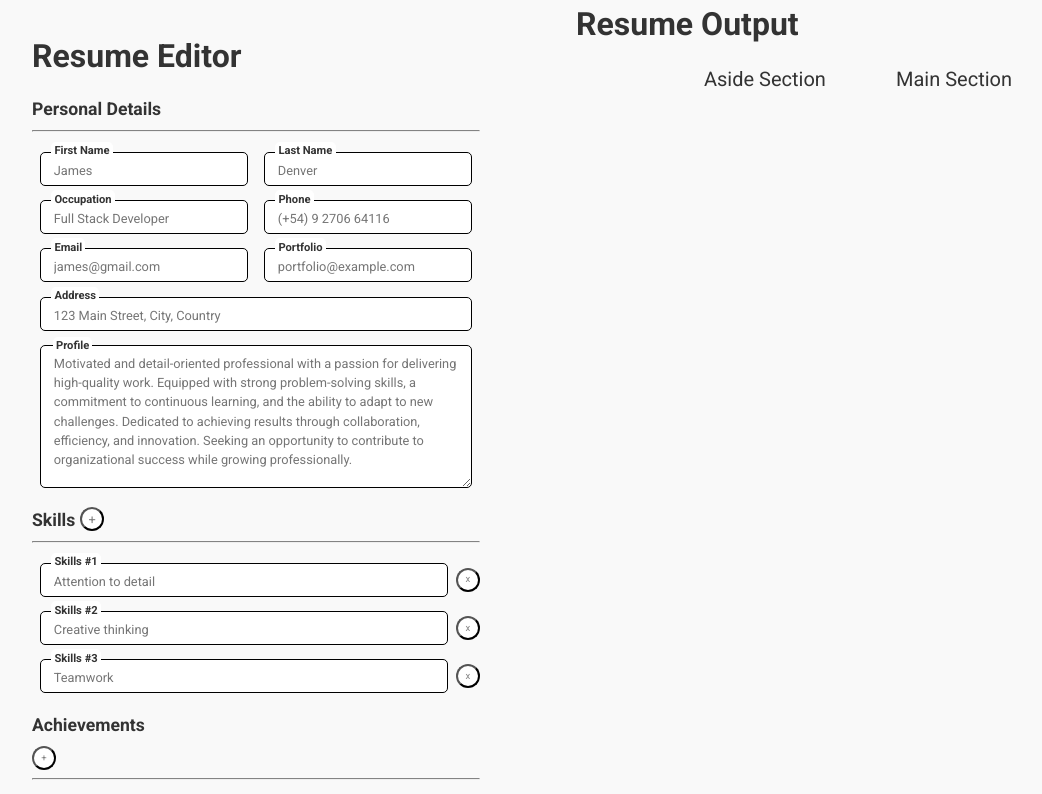
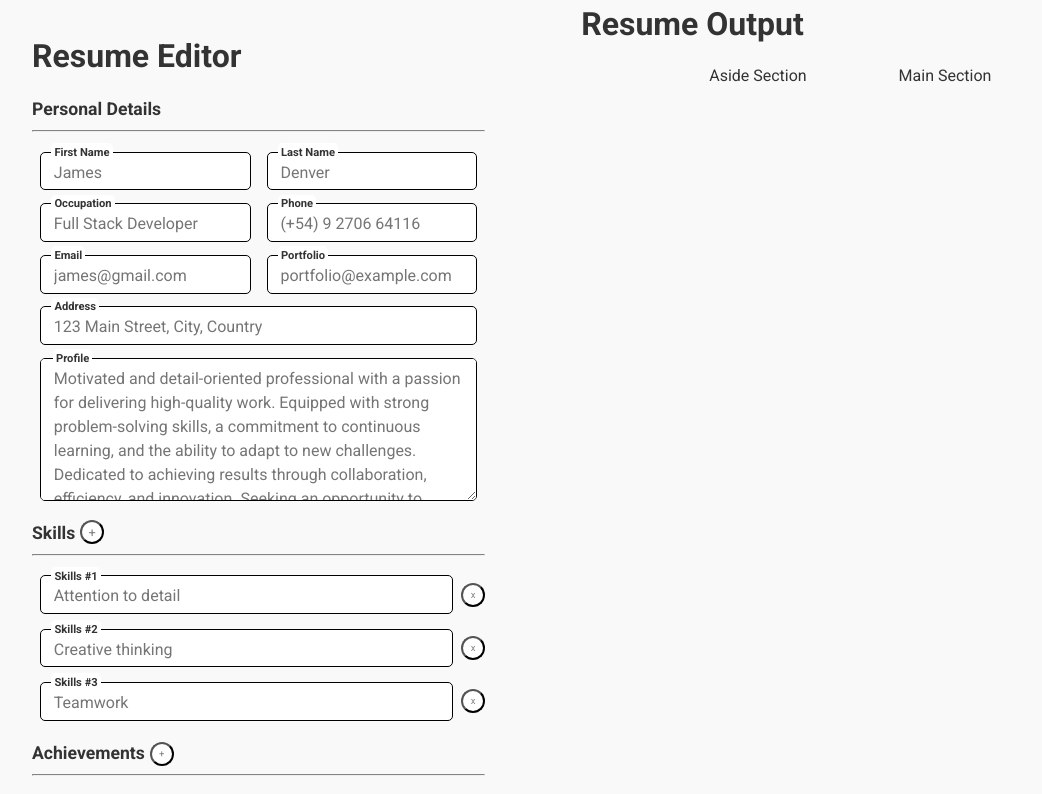
Before and after one commit to CeeZ-11/Odin-Project-CV-Application, a React (Vite) app: page / in a window 1280 px wide. Shown: the top 794 px of the page, without its empty margins (64-1106 px from the left). Built offline with nearby package versions, Linux system fonts and the light colour scheme.

Commit message:
:art: style: Adjust base font size to 16px/1rem and adjust label padding bottom

```diff
--- a/src/components/Editor/Achievements.jsx
+++ b/src/components/Editor/Achievements.jsx
@@ -53,7 +53,7 @@ export default function Achievements() {
 
   return (
     <>
-      <div className="achievements-title">
+      <div className="titles achievements-title">
         <h3>Achievements</h3>{" "}
         <button type="button" onClick={addAchievements}>
           +
--- a/src/components/Editor/Skills.jsx
+++ b/src/components/Editor/Skills.jsx
@@ -30,7 +30,7 @@ export default function Skills() {
 
   return (
     <>
-      <div className="skillsTitle">
+      <div className="titles skillsTitle">
         <h3>Skills</h3>{" "}
         <button type="button" onClick={addSkills}>
           +
--- a/src/styles/App.css
+++ b/src/styles/App.css
@@ -80,7 +80,7 @@ textarea:focus::placeholder {
   opacity: 0;
 }
 
-.skillsTitle {
+.titles {
   display: flex;
   align-items: end;
   text-align: center;
--- a/src/styles/index.css
+++ b/src/styles/index.css
@@ -12,7 +12,7 @@
   --dark-button: #333;
 
   /* Font Sizes */
-  --font-size-base: 1rem;
+  --font-size-base: 16px;
   --font-size-large: 1.25rem;
   /* Spacing */
   --space-base: 1rem;
@@ -23,7 +23,7 @@
   /* Input */
   --input-padding: 0.5rem 0.8rem 0.3rem 0.8rem;
   --input-margin: 0.2rem 0.5rem;
-  --input-font-size: 0.8rem;
+  --input-font-size: 1rem;
   --input-background-color: rgb(255, 255, 255);
   --input-border-radius: 5px;
 
@@ -32,7 +32,7 @@
   --label-font-weight: bold;
   --label-font-size: 0.7rem;
   --label-left: 1.2rem;
-  --label-bottom: 1.8rem;
+  --label-bottom: 2rem;
   --label-textArea-left: 1.3rem;
   --label-textArea-bottom: 8.5rem;
 
@@ -59,13 +59,13 @@
 /* Reset Margins */
 * {
   margin: 0;
+  font-size: var(--font-size-base);
 }
 
 /* Body Styling */
 body {
   line-height: 1.5;
   -webkit-font-smoothing: antialiased;
-  font-size: var(--font-size-base);
   background-color: var(--light-background); /* Default light theme */
   color: var(--light-text);
   font-family: "Roboto", -apple-system, BlinkMacSystemFont, "Segoe UI",
```
